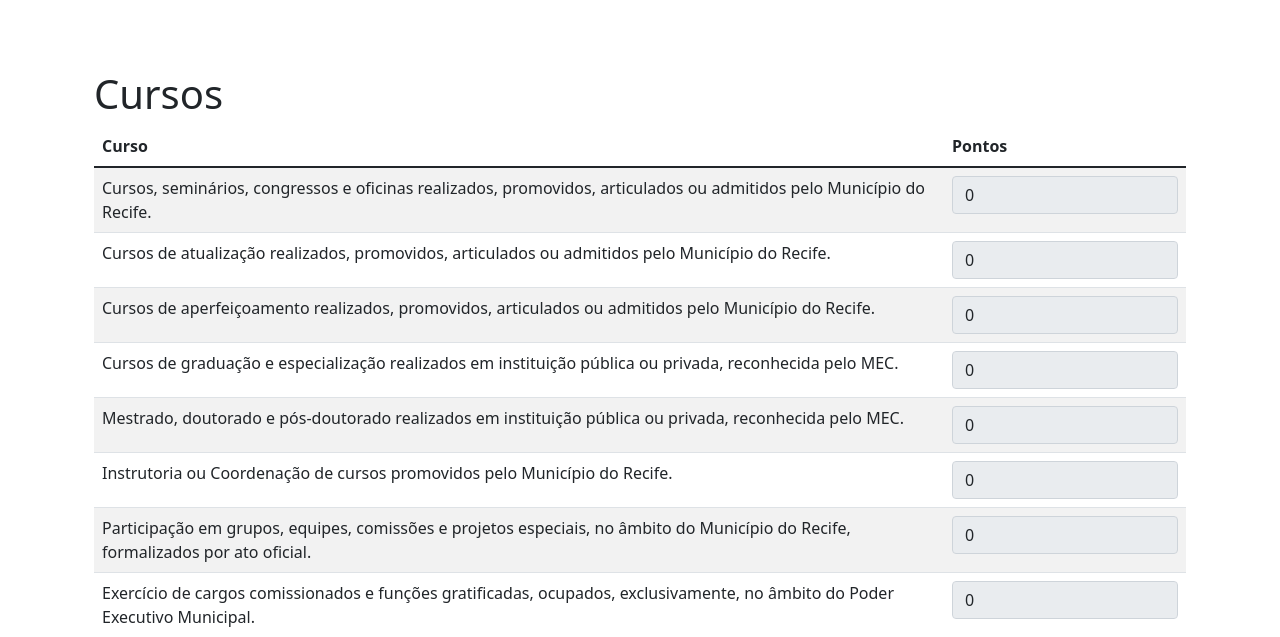
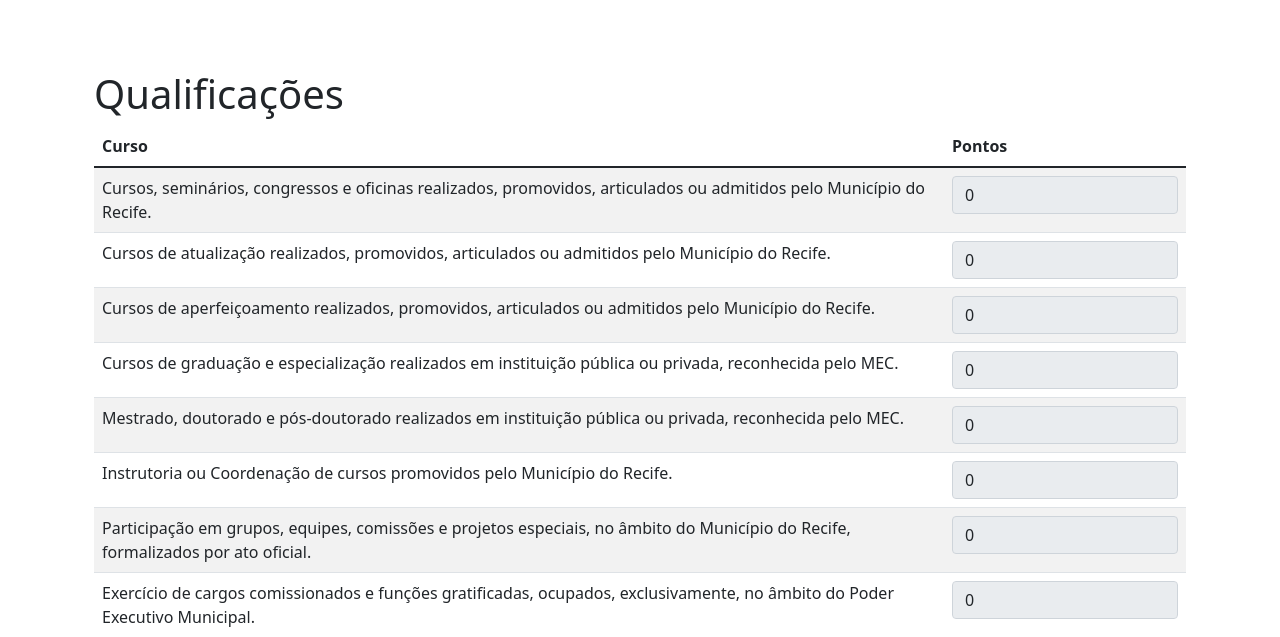
Before and after one commit to TN-Junior/certified-points, a Flask app: page /cursos in a window 1280 px wide. Shown: the part 56-693 px from the top of the page. Run offline with Flask 3, Linux system fonts and the light colour scheme; data comes from the database, SQL or seed files in the repository; some libraries are stand-ins or nearby versions.

Commit message:
Update cursos.html

```diff
--- a/templates/cursos.html
+++ b/templates/cursos.html
@@ -6,7 +6,7 @@ Cursos
 
 {% block content %}
 <div class="container content">
-    <h1>Cursos</h1>
+    <h1>Qualificações</h1>
     <form>
         <table class="table table-striped">
             <thead>
@@ -29,6 +29,7 @@ Cursos
     </form>
 </div>
 
+
 <footer class="footer">
     <div class="container">
         <p>&copy; 2024 Certification. All rights reserved.</p>
```
